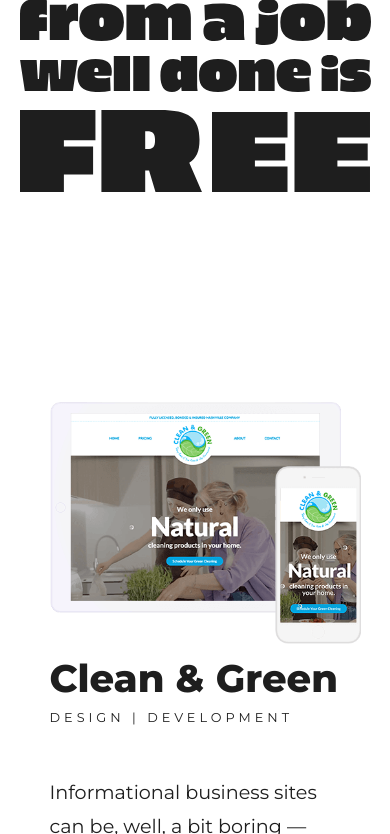
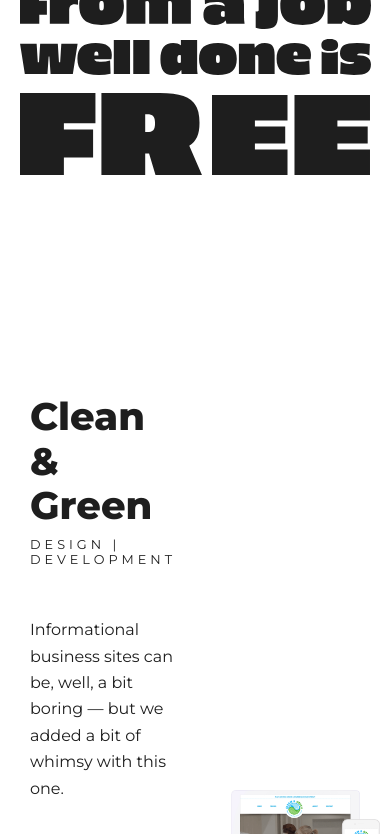
Before and after one commit to brandicameron/test-portfolio, a plain HTML site: page index.html in a window 390 px wide. Shown: the part 1166-2000 px from the top of the page. Drawn offline with Linux system fonts and the light colour scheme.

Commit message:
adjusted mobile menu and tablet project layout + removed down scroll drawing

```diff
--- a/index.html
+++ b/index.html
@@ -135,9 +135,9 @@
           onmouseout="this.src='./img/brandi-drawing-1.svg'"
         />
         <p class="intro-paragraph">
-          She is a highly creative self-starter that loves making projects that
-          engage and delight users. She can’t draw, but doesn’t let that stop
-          her.
+          She's a highly creative self-starter who loves developing projects
+          that engage and delight users. She can’t draw, but doesn’t let that
+          stop her.
         </p>
       </section>
       <blockquote class="quote-section">
--- a/js/main.js
+++ b/js/main.js
@@ -1,37 +1,38 @@
-gsap.registerPlugin(EasePack, ScrollTrigger);
+gsap.registerPlugin(EasePack, ScrollTrigger)
 
 // Surprised on scroll
 // Determine direction of scroll - https://codepen.io/lehollandaisvolant/pen/ryrrGx?editors=0010
 // Detect when not scrolling - https://gomakethings.com/detecting-when-a-visitor-has-stopped-scrolling-with-vanilla-javascript/
-const drawing = document.querySelector('.drawing');
-var scrollPos = 0;
-let isScrolling;
+const drawing = document.querySelector('.drawing')
+var scrollPos = 0
+let isScrolling
 
 window.addEventListener('scroll', function () {
-  if (document.body.getBoundingClientRect().top > scrollPos) {
-    drawing.src = './img/brandi-drawing-2.svg';
-  } else {
-    drawing.src = './img/brandi-drawing-3.svg';
-  }
+  // if (document.body.getBoundingClientRect().top > scrollPos) {
+  //   drawing.src = './img/brandi-drawing-2.svg';
+  // } else {
+  //   drawing.src = './img/brandi-drawing-3.svg';
+  // }
   // saves the new position for iteration.
-  scrollPos = document.body.getBoundingClientRect().top;
+  // scrollPos = document.body.getBoundingClientRect().top;
 
-  window.clearTimeout(isScrolling);
+  drawing.src = './img/brandi-drawing-2.svg'
+  window.clearTimeout(isScrolling)
   // Run after scrolling ends
   isScrolling = setTimeout(() => {
-    drawing.src = './img/brandi-drawing-1.svg';
-  }, 300);
-});
+    drawing.src = './img/brandi-drawing-1.svg'
+  }, 300)
+})
 
 // Confetti
 // https://github.com/loonywizard/js-confetti
-const jsConfetti = new JSConfetti();
+const jsConfetti = new JSConfetti()
 
 function startParty() {
   jsConfetti.addConfetti({
     confettiColors: ['#fff', '#02a5de'],
     confettiRadius: 3,
-  });
+  })
 }
 
 // GSAP SCROLL ANIMATIONS
@@ -48,7 +49,7 @@
         scrub: 1,
         once: true,
       },
-    });
+    })
 
     quoteTl
       .from('.rush', { xPercent: -250, skewX: 65, ease: 'back' })
@@ -71,7 +72,7 @@
           scrub: true,
           once: true,
         },
-      });
+      })
   },
 
   // MOBILE
@@ -85,27 +86,27 @@
         scrub: 1,
         once: true,
       },
-    });
+    })
 
-    quoteTl.from('.rush', { xPercent: -250, skewX: 65, ease: 'back' });
+    quoteTl.from('.rush', { xPercent: -250, skewX: 65, ease: 'back' })
   },
 
   // all
   all: function () {
     // Name animation
-    let iDot = document.querySelector('.i-dot');
-    let dropPoint = iDot.getBoundingClientRect().top;
+    let iDot = document.querySelector('.i-dot')
+    let dropPoint = iDot.getBoundingClientRect().top
 
     gsap.from(iDot, {
       y: -dropPoint - 40,
       ease: 'bounce',
       delay: 1,
       duration: 0.5,
-    });
+    })
 
     // Project image animations
-    const mobileSamples = document.querySelectorAll('.mobile');
-    const tabletSamples = document.querySelectorAll('.tablet');
+    const mobileSamples = document.querySelectorAll('.mobile')
+    const tabletSamples = document.querySelectorAll('.tablet')
 
     tabletSamples.forEach((tablet) => {
       let ls = gsap.timeline({
@@ -115,12 +116,12 @@
           yoyo: true,
           once: true,
         },
-      });
+      })
 
       ls.from(tablet, {
         y: 35,
-      });
-    });
+      })
+    })
 
     mobileSamples.forEach((mobile) => {
       let ls = gsap.timeline({
@@ -130,11 +131,11 @@
           yoyo: true,
           once: true,
         },
-      });
+      })
 
       ls.from(mobile, {
         x: 10,
-      });
-    });
+      })
+    })
   },
-});
+})
--- a/scss/_base.scss
+++ b/scss/_base.scss
@@ -14,6 +14,12 @@
 
 @mixin tablet-media-query {
   @media screen and (max-width: 920px) {
+    @content;
+  }
+}
+
+@mixin touch-device-media-query {
+  @media (pointer: coarse) {
     @content;
   }
 }
--- a/scss/_frame.scss
+++ b/scss/_frame.scss
@@ -66,7 +66,7 @@
     z-index: 100;
 
     &:hover {
-      background: #ffc457;
+      background: $accentColor;
       transition: 150ms;
     }
   }
@@ -111,7 +111,8 @@
     }
 
     .bottom-line {
-      bottom: 50px;
+      width: 100vw;
+      bottom: 62px;
     }
 
     a.circle-bottom-left,
@@ -119,25 +120,30 @@
       display: none;
     }
 
-    a.circle-top-right,
-    a.circle-top-left {
+    .logo {
+      width: 24px;
+    }
+
+    a.circle-top-left,
+    a.circle-top-right {
       top: auto;
-      bottom: 25px;
+      bottom: 5px;
     }
 
     .circle {
-      width: 60px;
-      height: 60px;
+      width: 55px;
+      height: 55px;
+      border: 7px solid $black;
     }
 
     .contact-graphic {
-      height: 30px;
-      margin-left: 6px;
+      height: 25px;
+      margin-left: 3px;
     }
 
     .bottom-cover {
-      box-shadow: 0 -13px 15px rgba(0, 0, 0, 0.7);
-      height: 55px;
+      box-shadow: 0 -9px 15px rgba(0, 0, 0, 0.4);
+      height: 70px;
     }
   }
 }
--- a/scss/_header.scss
+++ b/scss/_header.scss
@@ -20,7 +20,8 @@
     transform: translateX(-50%);
     background-color: #fff;
     padding: 0 20px;
-    height: 22px;
+    height: 30px;
+    border-radius: 8px;
     top: 29px;
     z-index: 100;
 
@@ -30,6 +31,7 @@
       background: transparent;
       top: auto;
       bottom: 17px;
+      border-radius: 0;
     }
 
     li {
@@ -67,18 +69,9 @@
         margin: 0 5px;
 
         a {
-          font-size: 1.05rem;
+          font-size: 1.1rem;
         }
       }
     }
   }
-
-  // @include phone-media-query {
-  //   position: fixed;
-  //   bottom: 0;
-  //   width: 100vw;
-  //   z-index: 20;
-  //   background-color: #fff;
-  //   box-shadow: 5px 3px 15px #707070;
-  // }
 }
--- a/scss/_intro.scss
+++ b/scss/_intro.scss
@@ -1,10 +1,7 @@
 // Intro Section
 .intro-section {
   @extend .flex-centered-column;
-  place-items: center;
-  height: calc(100vh - 100px);
-  margin-top: 3vh;
-  padding: 0 20px;
+  height: 97vh;
 
   @include phone-media-query {
     margin-top: 20px;
@@ -57,8 +54,8 @@
     line-height: 140%;
 
     @include phone-media-query {
-      font-size: 1.3rem;
-      width: 260px;
+      font-size: 1.2rem;
+      width: 255px;
       line-height: 150%;
       margin: 0 auto;
     }
--- a/scss/_projects.scss
+++ b/scss/_projects.scss
@@ -8,14 +8,23 @@
     position: relative;
     color: $whiteColor;
     color: $black;
-    padding: 125px 50px;
+    padding: 100px 50px;
     background-color: $black;
     background-color: #fff;
-    margin: 40px auto;
+    // margin: 40px auto;
     border-radius: 20px;
     width: calc(100vw - 80px);
     max-width: 1200px;
     z-index: 2;
+
+    &::after {
+      content: '';
+      position: absolute;
+      bottom: 0;
+      width: 70vw;
+      height: 2px;
+      border-bottom: 1px dotted $black;
+    }
 
     .content {
       padding: 0 75px 0 0;
@@ -34,11 +43,7 @@
 
       p {
         margin: 30px 0;
-        line-height: 175%;
-      }
-
-      @include tablet-media-query {
-        font-size: 1.2rem;
+        line-height: 165%;
       }
     }
 
@@ -84,7 +89,7 @@
       }
     }
 
-    @include tablet-media-query {
+    @include touch-device-media-query {
       flex-wrap: wrap-reverse;
 
       .content {
@@ -92,15 +97,45 @@
         padding-right: 0;
         max-width: 500px;
       }
+
+      .project-link-buttons {
+        .more-info {
+          width: auto;
+        }
+      }
     }
 
     @include phone-media-query {
-      width: 90vw;
-      padding: 100px 30px;
+      width: 100vw;
+      padding: 70px 30px 100px 30px;
       margin: 30px auto;
 
       .content {
         margin-top: 40px;
+        width: 85vw;
+      }
+
+      .samples-container {
+        width: 80vw;
+        margin-left: -20px;
+      }
+
+      .project-link-buttons {
+        justify-content: center;
+        width: 100%;
+
+        .link-button {
+          max-width: 80px;
+          height: 70px;
+          line-height: 110%;
+          margin: 8px 3px;
+          font-size: 0.9rem;
+          padding: 8px 0;
+        }
+
+        .more-info {
+          width: auto;
+        }
       }
     }
   }
--- a/scss/_quote.scss
+++ b/scss/_quote.scss
@@ -1,6 +1,6 @@
 .quote {
   @extend .flex-centered-column;
-  margin: 20vh 0 25vh 0;
+  margin: 15vh 0 10vh 0;
 
   img {
     width: 100%;
@@ -36,7 +36,7 @@
   }
 
   @include phone-media-query {
-    margin: 15vh 0 13vh 0;
+    margin: 15vh 0 75px 0;
 
     img {
       margin: 5px 0;
```
Also changed, not shown: css/styles.css, css/styles.min.css, 2 other files.
